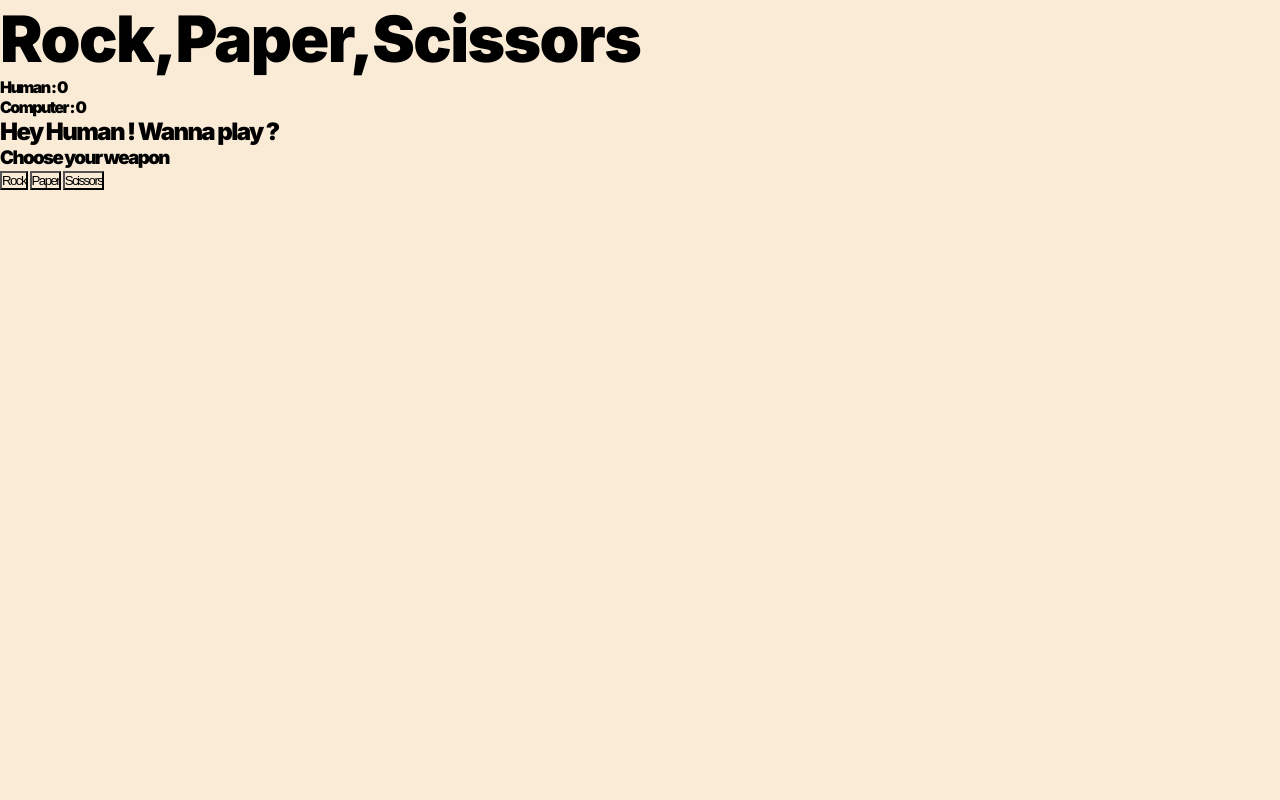
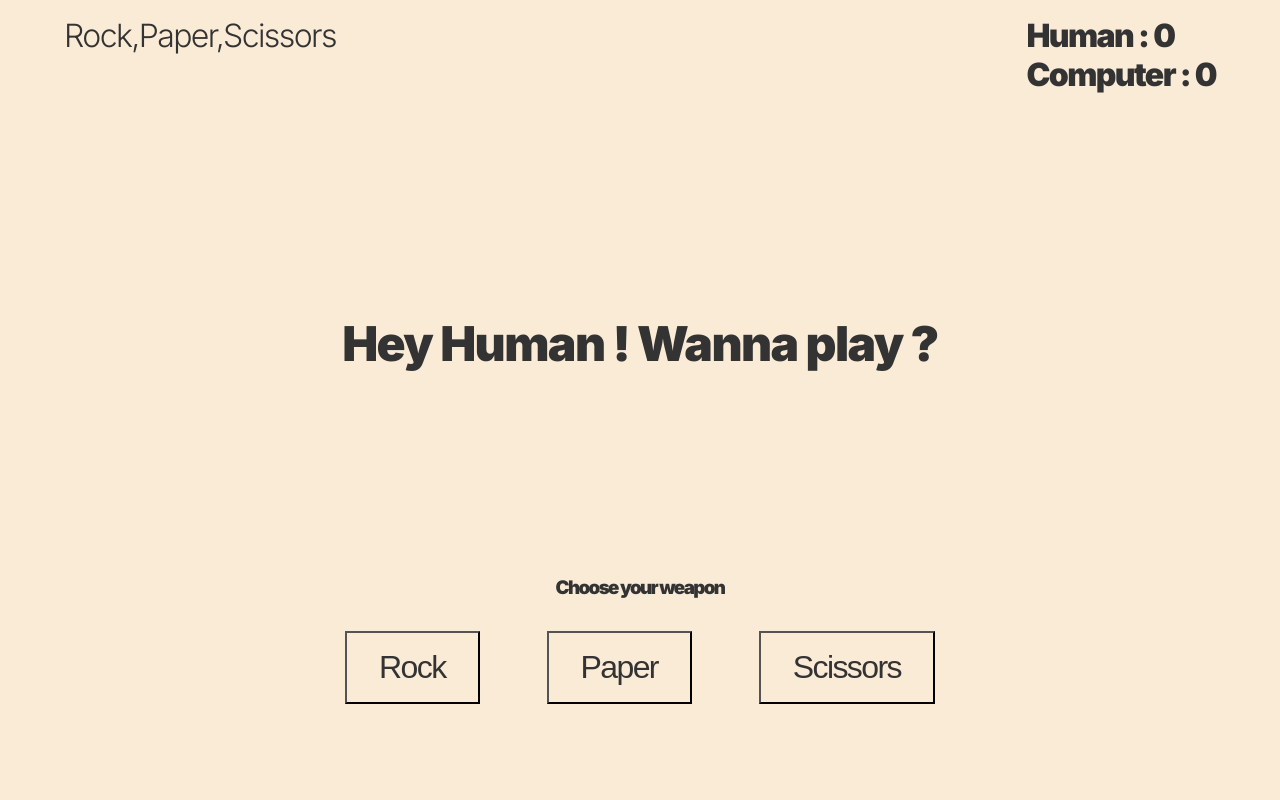
Before and after one commit to okcedric/Odin-rock-paper-scissors, a plain HTML site: page index.html in a window 1280 px wide. Drawn offline with Linux system fonts and the light colour scheme.

Commit message:
Style the HTML

```diff
--- a/index.html
+++ b/index.html
@@ -10,19 +10,23 @@
 
 </head>
 <body>
+    <header>
         <h1>Rock,Paper,Scissors</h1>
         <div id="score-board">
             <p id='human-score'>Human : 0</p>
             <p id= 'computer-score'>Computer : 0</p>
         </div>
+    </header>
+    <main>
         <h2 id="computer-voice">Hey Human ! Wanna play ? </h2>
+    </main>
+        <div id= "button-rack">
             <h3>Choose your weapon</h3>
-    <div id= "button-rack" >
-
-    </div>
             <button id="rock">Rock</button>
             <button id="paper">Paper</button>
             <button id ="scissors">Scissors</button>
+        </div>
+
 
 </body>
 </html>
--- a/main.css
+++ b/main.css
@@ -1,22 +1,63 @@
-@import url('https://fonts.googleapis.com/css2?family=Inter:wght@900&display=swap');
+@import url('https://fonts.googleapis.com/css2?family=Inter:wght@900;300&display=swap');
 
 * {
     box-sizing: border-box;
     margin: 0;
     padding: 0;
-    background-color: antiquewhite;
     letter-spacing: -.1rem;
 }
 
 body{
-    font-family: inter;
+    background-color: antiquewhite;
+    font-family: 'inter';
+    display: flex;
+    flex-direction: column;
+    min-height: 100vh;
+    color: #333;
+
+}
+header{
+    display: flex;
+    padding: 1rem 4rem;
+    justify-content: space-between;
+}
+
+main{
+    align-items: center;
+    display: flex;
+    justify-content: center;
+    flex:1;
+}
+
+h1{
+    font-size: 2rem;
+    font-weight: 300;
+}
+
+#score-board{
+    font-size: 2em;
+    font-weight: 900;
+}
+
+#computer-voice{
+    text-align: center;
+    font-size: 3rem;
+}
+#button-rack {
+    text-align: center;
+    padding-bottom: 4rem;
+}
+
+button {
+    background-color: antiquewhite;
+    font-size: 2rem;
+    margin:2rem;
+    padding: 1rem 2rem;
+    color: #333;
 
 }
 
-h1{
-    font-size: 4rem;
-
+button:hover {
+    background-color: #333;
+    color: antiquewhite;
 }
-
-#score-board{
-}
```
Lines whose indentation alone changed are shown as unchanged.
